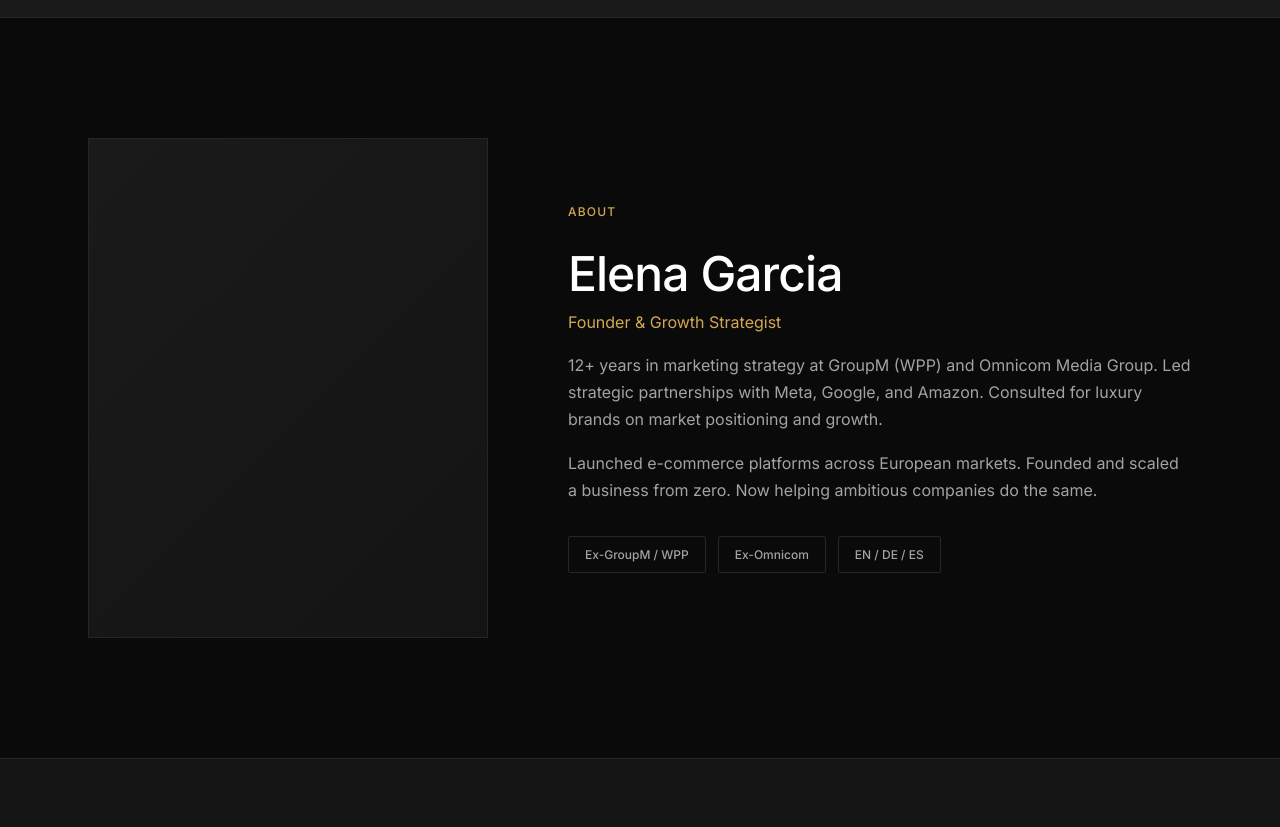
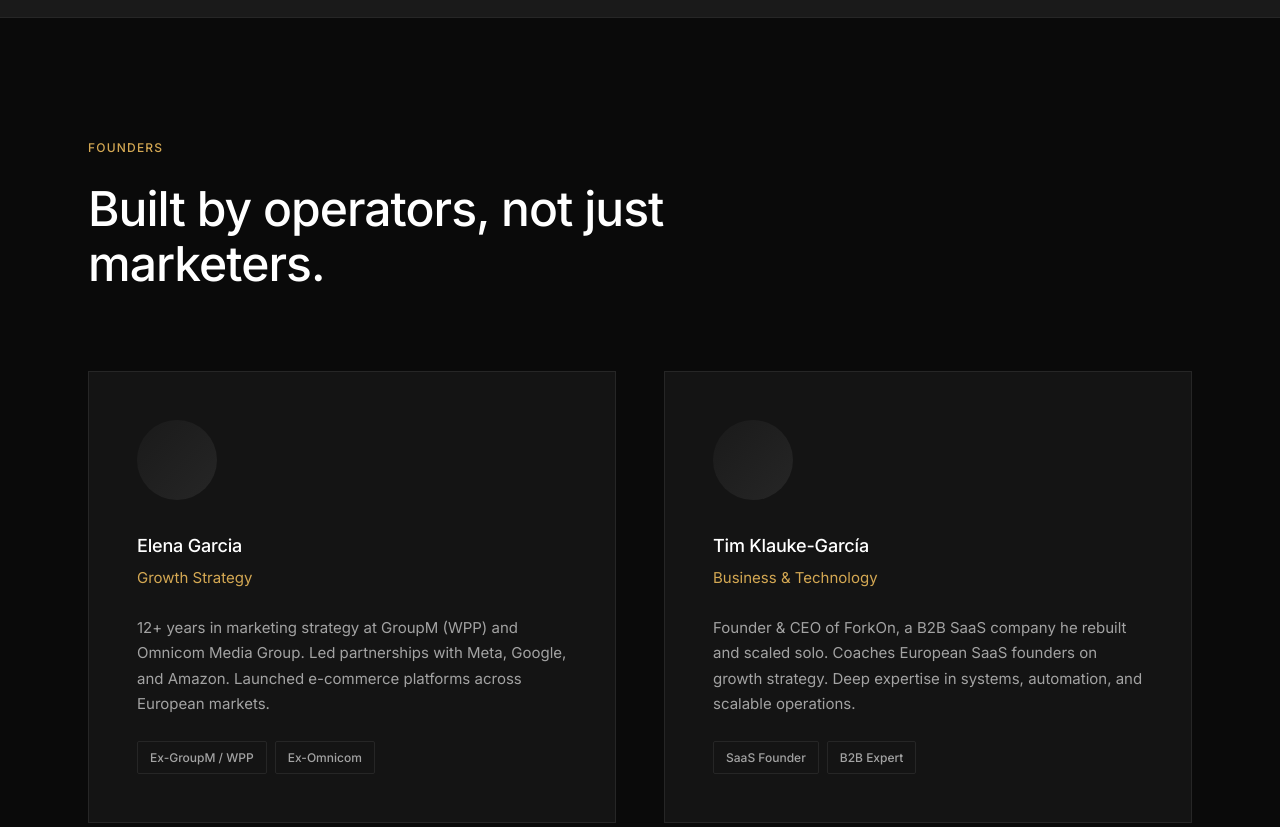
Before and after one commit to Tiklgra/launchpad-studio, a plain HTML site: page index.html in a window 1280 px wide. Shown: the part 2740-3567 px from the top of the page. Drawn offline with Linux system fonts and the light colour scheme.

Commit message:
Add both founders - Elena and Tim

```diff
--- a/index.html
+++ b/index.html
@@ -140,27 +140,37 @@
 
     <section id="about" class="about">
         <div class="container">
-            <div class="about-grid">
-                <div class="about-image">
-                    <div class="image-frame"></div>
-                </div>
-                <div class="about-content">
-                    <div class="section-label">About</div>
-                    <h2>Elena Garcia</h2>
-                    <p class="about-role">Founder & Growth Strategist</p>
+            <div class="section-label">Founders</div>
+            <h2>Built by operators, not just marketers.</h2>
+
+            <div class="founders-grid">
+                <div class="founder-card">
+                    <div class="founder-image"></div>
+                    <h3>Elena Garcia</h3>
+                    <p class="founder-role">Growth Strategy</p>
                     <p>
                         12+ years in marketing strategy at GroupM (WPP) and Omnicom Media Group.
-                        Led strategic partnerships with Meta, Google, and Amazon. Consulted for
-                        luxury brands on market positioning and growth.
+                        Led partnerships with Meta, Google, and Amazon. Launched e-commerce
+                        platforms across European markets.
                     </p>
-                    <p>
-                        Launched e-commerce platforms across European markets. Founded and scaled
-                        a business from zero. Now helping ambitious companies do the same.
-                    </p>
-                    <div class="about-tags">
+                    <div class="founder-tags">
                         <span>Ex-GroupM / WPP</span>
                         <span>Ex-Omnicom</span>
-                        <span>EN / DE / ES</span>
+                    </div>
+                </div>
+
+                <div class="founder-card">
+                    <div class="founder-image"></div>
+                    <h3>Tim Klauke-García</h3>
+                    <p class="founder-role">Business & Technology</p>
+                    <p>
+                        Founder & CEO of ForkOn, a B2B SaaS company he rebuilt and scaled solo.
+                        Coaches European SaaS founders on growth strategy. Deep expertise in
+                        systems, automation, and scalable operations.
+                    </p>
+                    <div class="founder-tags">
+                        <span>SaaS Founder</span>
+                        <span>B2B Expert</span>
                     </div>
                 </div>
             </div>
--- a/styles.css
+++ b/styles.css
@@ -319,7 +319,7 @@ p {
 }
 
 /* ========================================
-   About
+   About / Founders
    ======================================== */
 
 .about {
@@ -327,48 +327,58 @@ p {
     border-bottom: 1px solid var(--border);
 }
 
-.about-grid {
-    display: grid;
-    grid-template-columns: 400px 1fr;
-    gap: 80px;
-    align-items: center;
+.about h2 {
+    max-width: 600px;
+    margin-bottom: 80px;
 }
 
-.image-frame {
-    width: 100%;
-    aspect-ratio: 4/5;
-    background: linear-gradient(135deg, var(--bg-subtle) 0%, var(--bg-elevated) 100%);
+.founders-grid {
+    display: grid;
+    grid-template-columns: repeat(2, 1fr);
+    gap: 48px;
+}
+
+.founder-card {
+    padding: 48px;
+    background: var(--bg-elevated);
     border: 1px solid var(--border);
 }
 
-.about-content h2 {
-    margin-bottom: 8px;
-}
-
-.about-role {
-    font-size: 0.9375rem;
-    color: var(--accent);
+.founder-image {
+    width: 80px;
+    height: 80px;
+    background: linear-gradient(135deg, var(--bg-subtle) 0%, var(--border) 100%);
+    border-radius: 50%;
     margin-bottom: 32px;
 }
 
-.about-content > p {
-    font-size: 1rem;
-    line-height: 1.7;
-    margin-bottom: 16px;
+.founder-card h3 {
+    margin-bottom: 4px;
 }
 
-.about-tags {
+.founder-role {
+    font-size: 0.875rem;
+    color: var(--accent);
+    margin-bottom: 24px;
+}
+
+.founder-card > p {
+    font-size: 0.9375rem;
+    line-height: 1.7;
+    margin-bottom: 24px;
+}
+
+.founder-tags {
     display: flex;
-    gap: 12px;
-    margin-top: 32px;
+    gap: 8px;
     flex-wrap: wrap;
 }
 
-.about-tags span {
+.founder-tags span {
     font-size: 0.75rem;
     font-weight: 500;
     color: var(--text-secondary);
-    padding: 8px 16px;
+    padding: 6px 12px;
     border: 1px solid var(--border);
     border-radius: 2px;
 }
@@ -442,13 +452,9 @@ p {
         gap: 40px;
     }
 
-    .about-grid {
+    .founders-grid {
         grid-template-columns: 1fr;
-        gap: 48px;
-    }
-
-    .image-frame {
-        max-width: 320px;
+        gap: 24px;
     }
 }
 
```
